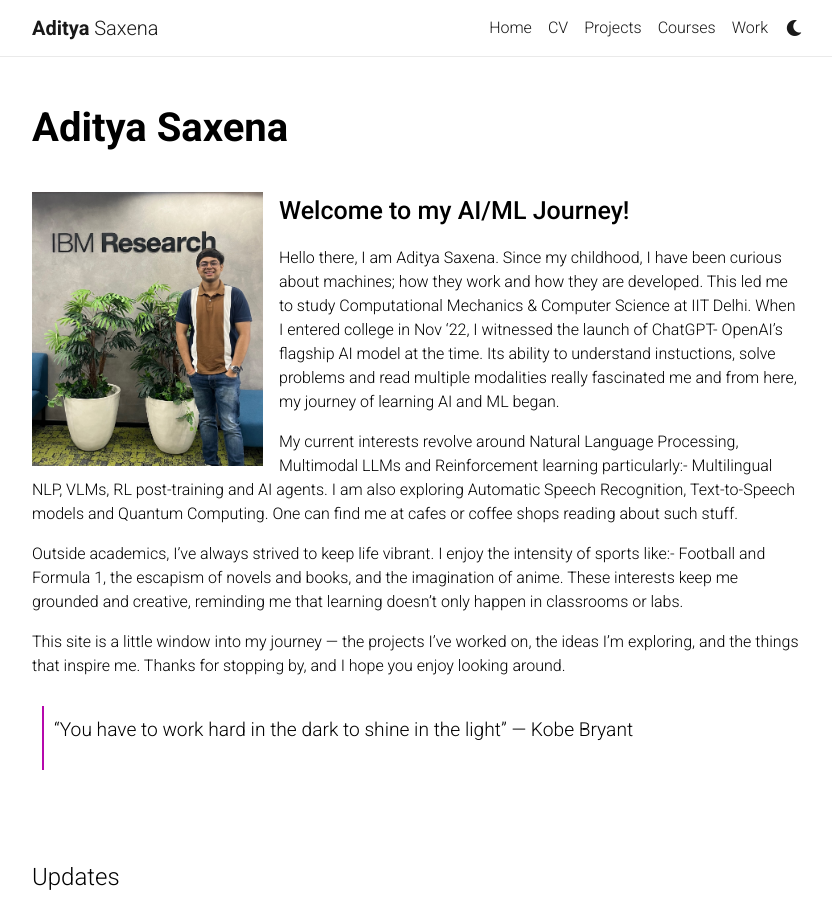
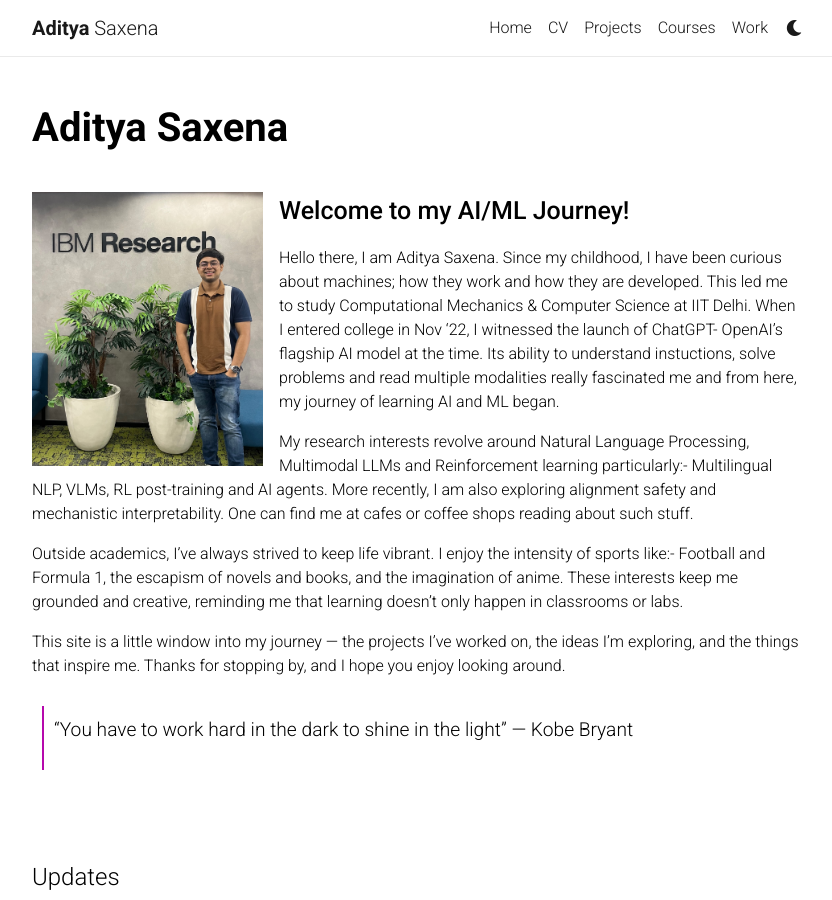
Before and after one commit to adityaaa2511/adityaaa2511.github.io, a Jekyll site: the page built from _pages/home.md, in a window 1280 px wide and 900 px high. Shown: the whole window, without its empty margins (223-1055 px from the left). Built offline with Jekyll 4.4.1, drawn with Linux system fonts in a browser that asks for light colours; nearby versions of some CDN libraries; comment, search, counter and statistics services are not loaded; a style sheet for code colours, icons or effects is not loaded; some of the changed text lies outside the part shown.

Commit message:
minor mods

```diff
--- a/_pages/home.md
+++ b/_pages/home.md
@@ -18,7 +18,7 @@ social: false # includes social icons at the bottom of the page
 
 Hello there, I am Aditya Saxena. Since my childhood, I have been curious about machines; how they work and how they are developed. This led me to study Computational Mechanics & Computer Science at IIT Delhi. When I entered college in Nov '22, I witnessed the launch of ChatGPT- OpenAI's flagship AI model at the time. Its ability to understand instuctions, solve problems and read multiple modalities really fascinated me and from here, my journey of learning AI and ML began.
 
-My current interests revolve around Natural Language Processing, Multimodal LLMs and Reinforcement learning particularly:- Multilingual NLP, VLMs, RL post-training and AI agents. I am also exploring Automatic Speech Recognition, Text-to-Speech models and Quantum Computing. One can find me at cafes or coffee shops reading about such stuff.
+My research interests revolve around Natural Language Processing, Multimodal LLMs and Reinforcement learning particularly:- Multilingual NLP, VLMs, RL post-training and AI agents. More recently, I am also exploring alignment safety and mechanistic interpretability. One can find me at cafes or coffee shops reading about such stuff.
 
 Outside academics, I’ve always strived to keep life vibrant. I enjoy the intensity of sports like:- Football and Formula 1, the escapism of novels and books, and the imagination of anime. These interests keep me grounded and creative, reminding me that learning doesn’t only happen in classrooms or labs.
 
```
Also changed, not shown: _news/news_list.md (+4 -0 lines).
